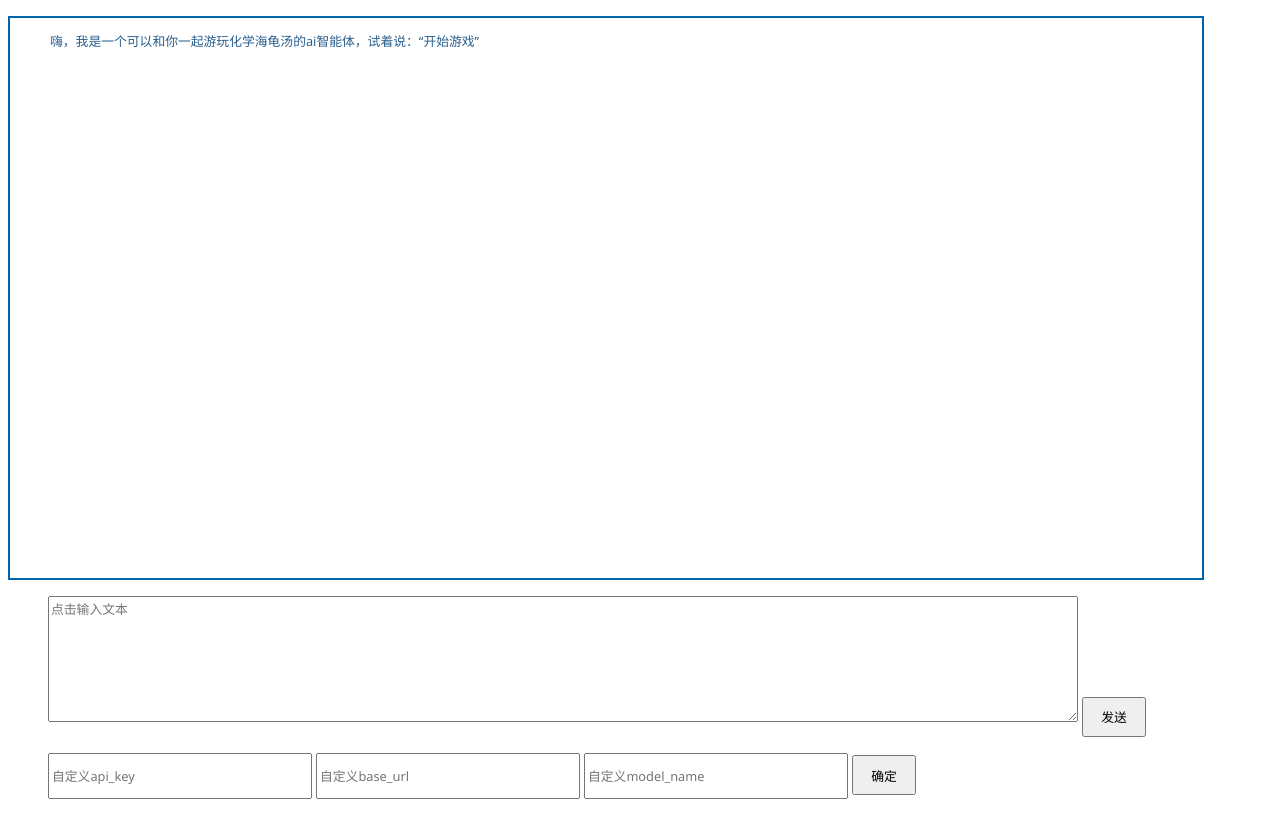
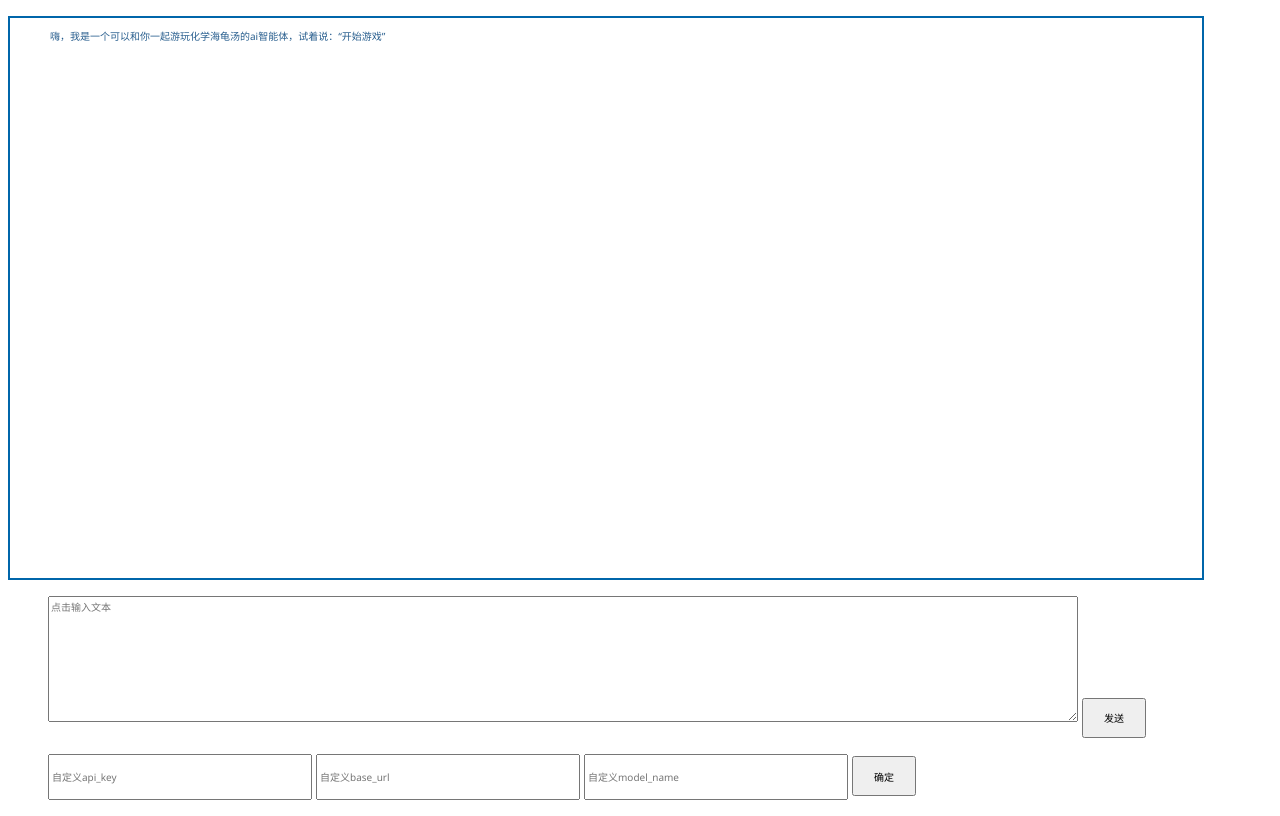
Before and after one commit to Frank8020151/chemist_try, a Flask app: page / in a window 1280 px wide. Run offline with Flask 3, Linux system fonts and the light colour scheme.

Commit message:
Add files via upload
change style

```diff
--- a/static/css/styles.css
+++ b/static/css/styles.css
@@ -9,7 +9,7 @@
 #ipt{
     width: 80vw;
     height: 15vh;
-    font-size: 1vw;
+    font-size: 10px;
     font-family:
         "Segoe UI", "Microsoft YaHei",
         "PingFang SC", "Hiragino Sans GB",
@@ -21,7 +21,7 @@
 #api_key{
     width: 20vw;
     height: 5vh;
-    font-size: 1vw;
+    font-size: 10px;
     font-family:
         "Segoe UI", "Microsoft YaHei",
         "PingFang SC", "Hiragino Sans GB",
@@ -33,7 +33,7 @@
 #base_url{
     width: 20vw;
     height: 5vh;
-    font-size: 1vw;
+    font-size: 10px;
     font-family:
         "Segoe UI", "Microsoft YaHei",
         "PingFang SC", "Hiragino Sans GB",
@@ -45,7 +45,7 @@
 #model_name{
     width: 20vw;
     height: 5vh;
-    font-size: 1vw;
+    font-size: 10px;
     font-family:
         "Segoe UI", "Microsoft YaHei",
         "PingFang SC", "Hiragino Sans GB",
@@ -57,7 +57,7 @@
 #post-button{
     width: 5vw;
     height: 5vh;
-    font-size: 1vw;
+    font-size: 10px;
     font-family:
         "Segoe UI", "Microsoft YaHei",
         "PingFang SC", "Hiragino Sans GB",
@@ -69,7 +69,7 @@
 #submit{
     width: 5vw;
     height: 5vh;
-    font-size: 1vw;
+    font-size: 10px;
     font-family:
         "Segoe UI", "Microsoft YaHei",
         "PingFang SC", "Hiragino Sans GB",
@@ -79,7 +79,7 @@
 }
 
 .user-input{
-    font-size: 1vw;
+    font-size: 10px;
     color: #2b542c;
     font-family:
         "Segoe UI", "Microsoft YaHei",
@@ -90,7 +90,7 @@
 }
 
 .ai-output{
-    font-size: 1vw;
+    font-size: 10px;
     color: #285e8e;
     font-family:
         "Segoe UI", "Microsoft YaHei",
```
